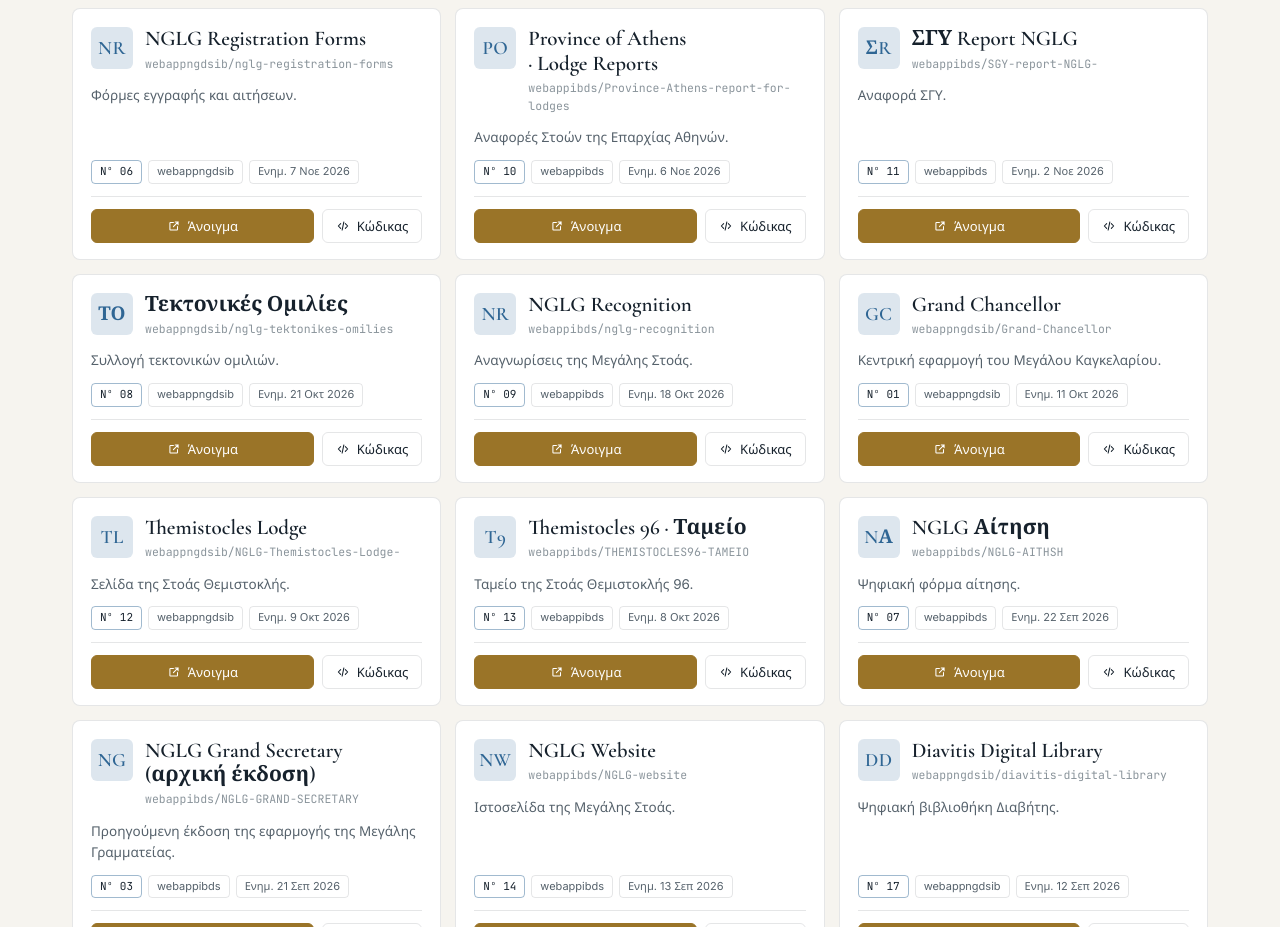
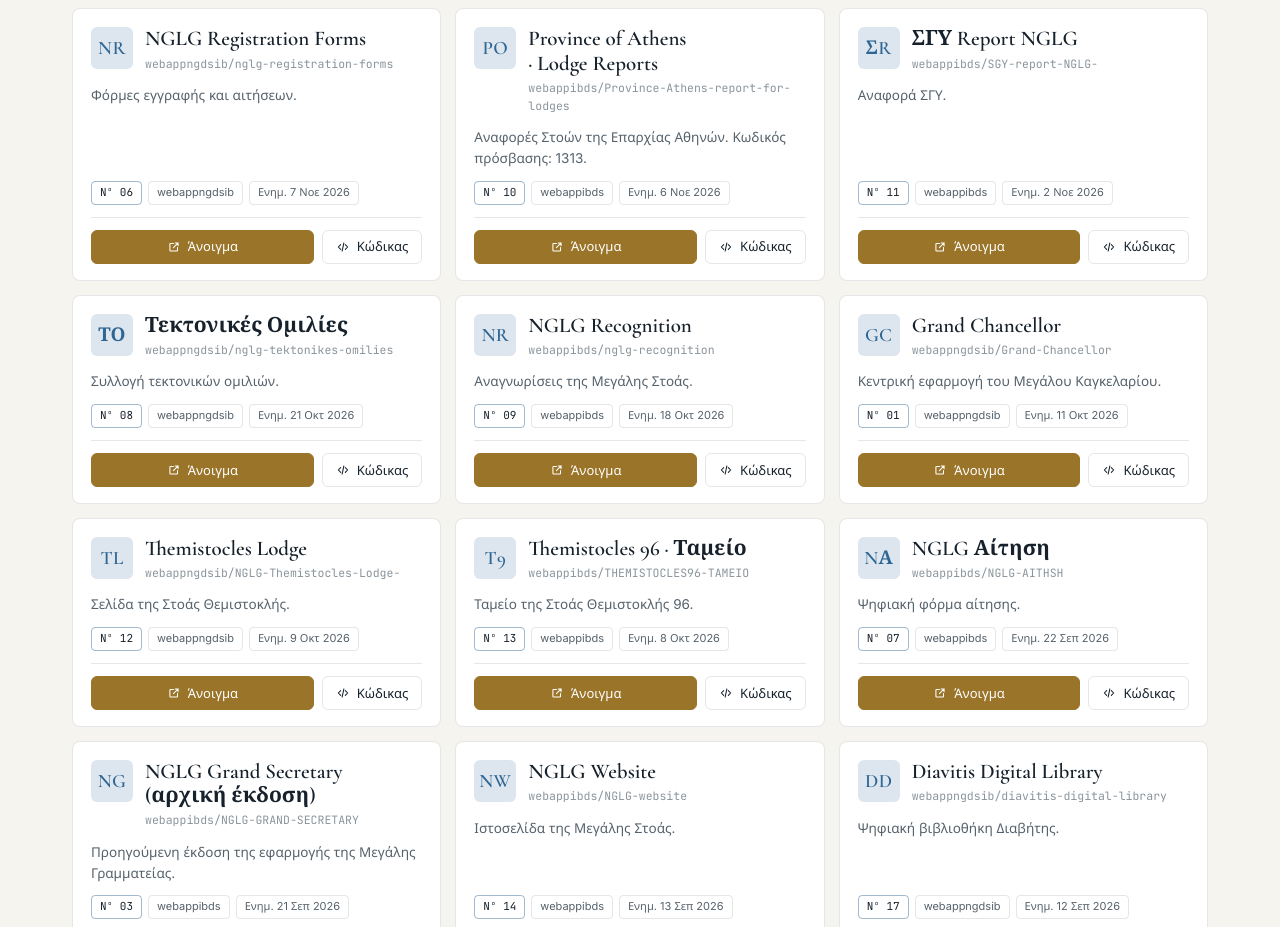
Before and after one commit to webappngdsib/THE-GRAND-MASTER, a plain HTML site: page index.html in a window 1280 px wide. Shown: the part 900-1827 px from the top of the page. Drawn offline with nearby package versions, Linux system fonts and the light colour scheme.

Commit message:
Add access code to Province of Athens Lodge Reports card
Co-Authored-By: Claude Opus 5.5 <noreply@anthropic.com>
Claude-Session: https://claude.ai/code/session_01SqypmytnB5DVpEF8pz9A7Y

```diff
--- a/index.html
+++ b/index.html
@@ -308,7 +308,7 @@
     { g:"craft", t:"NGLG Αίτηση", d:"Ψηφιακή φόρμα αίτησης.", repo:"webappibds/NGLG-AITHSH", u:"2026-09-22", k:"αιτηση" },
     { g:"craft", t:"Τεκτονικές Ομιλίες", d:"Συλλογή τεκτονικών ομιλιών.", repo:"webappngdsib/nglg-tektonikes-omilies", u:"2026-10-21", k:"ομιλιες" },
     { g:"craft", t:"NGLG Recognition", d:"Αναγνωρίσεις της Μεγάλης Στοάς.", repo:"webappibds/nglg-recognition", u:"2026-10-18", k:"αναγνωριση" },
-    { g:"craft", t:"Province of Athens · Lodge Reports", d:"Αναφορές Στοών της Επαρχίας Αθηνών.", repo:"webappibds/Province-Athens-report-for-lodges", u:"2026-11-06", k:"επαρχια αθηνων αναφορα" },
+    { g:"craft", t:"Province of Athens · Lodge Reports", d:"Αναφορές Στοών της Επαρχίας Αθηνών. Κωδικός πρόσβασης: 1313.", repo:"webappibds/Province-Athens-report-for-lodges", u:"2026-11-06", k:"επαρχια αθηνων αναφορα" },
     { g:"craft", t:"ΣΓΥ Report NGLG", d:"Αναφορά ΣΓΥ.", repo:"webappibds/SGY-report-NGLG-", u:"2026-11-02", k:"σγυ αναφορα" },
     { g:"craft", t:"Themistocles Lodge", d:"Σελίδα της Στοάς Θεμιστοκλής.", repo:"webappngdsib/NGLG-Themistocles-Lodge-", u:"2026-10-09", k:"θεμιστοκλης στοα" },
     { g:"craft", t:"Themistocles 96 · Ταμείο", d:"Ταμείο της Στοάς Θεμιστοκλής 96.", repo:"webappibds/THEMISTOCLES96-TAMEIO", u:"2026-10-08", k:"θεμιστοκλης ταμειο οικονομικα" },
```
